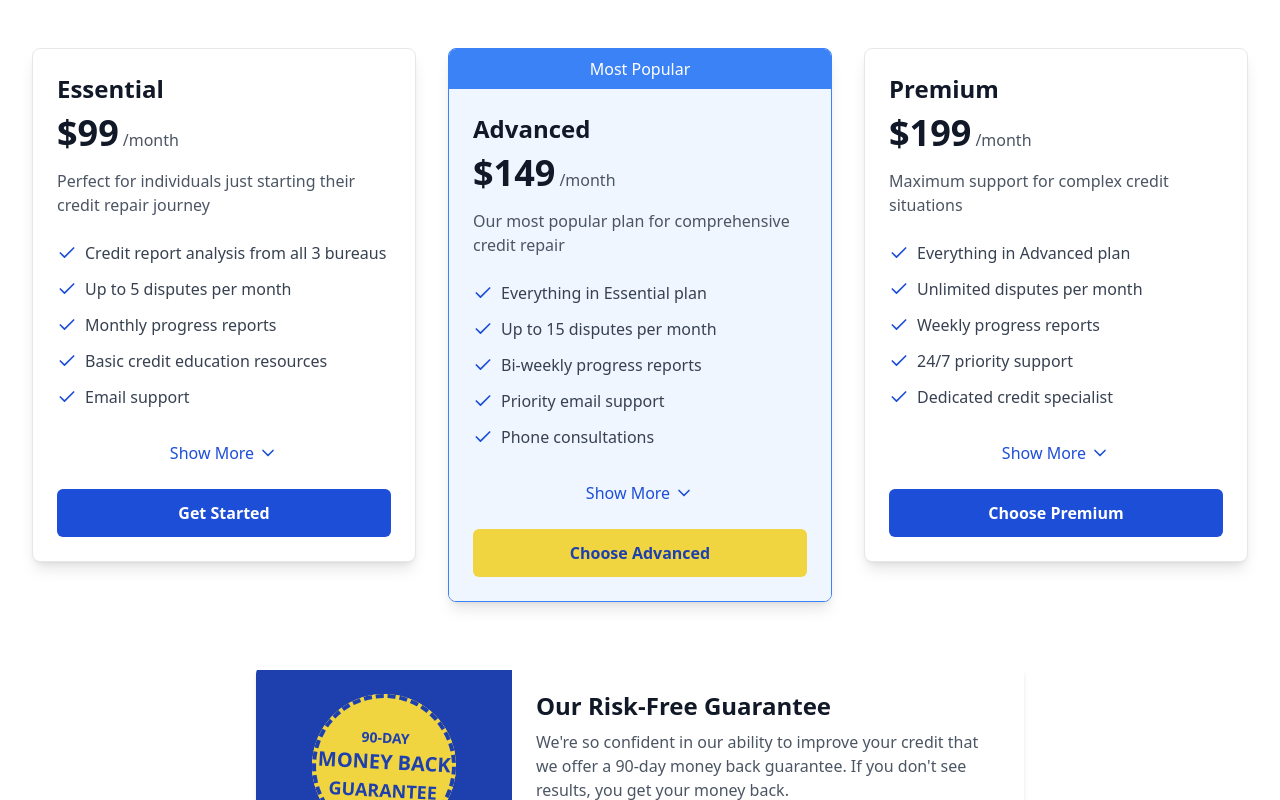
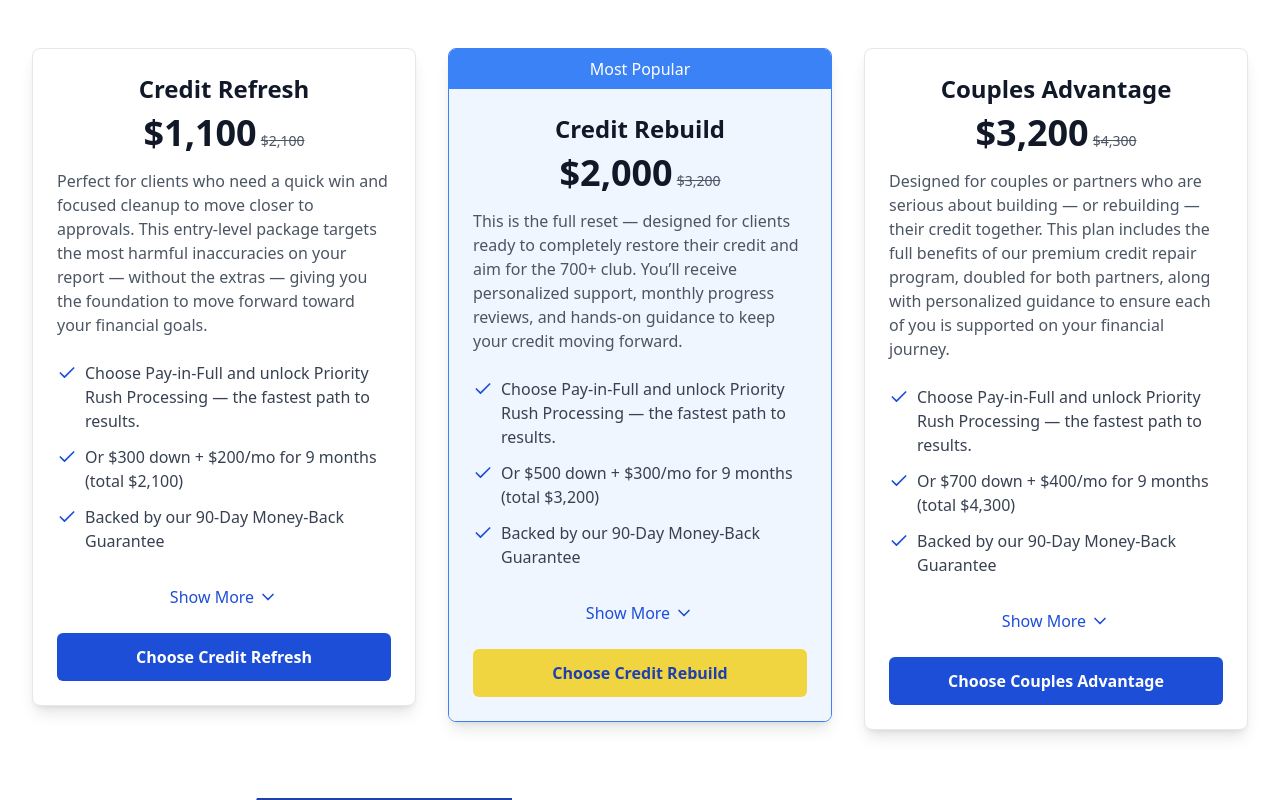
Before and after one commit to lumskii/accreditedFS, a React (Vite) app: page / in a window 1280 px wide. Shown: the part 1360-2160 px from the top of the page. Built offline with nearby package versions, Linux system fonts and the light colour scheme.

Commit message:
feat(pricing): update pricing tiers with new plans and original prices feat(booking): integrate EmailJS for booking form submissions

```diff
--- a/package.json
+++ b/package.json
@@ -8,6 +8,7 @@
     "preview": "vite preview"
   },
   "dependencies": {
+    "@emailjs/browser": "^4.4.1",
     "firebase": "^10.14.1",
     "lucide-react": "0.259.0",
     "react": "18.2.0",
--- a/src/components/BookingCTA.tsx
+++ b/src/components/BookingCTA.tsx
@@ -1,4 +1,5 @@
 import React, { useState } from 'react'
+import emailjs from '@emailjs/browser'
 
 type FormData = {
   name: string
@@ -14,11 +15,83 @@ const BookingCTA: React.FC = () => {
     const { name, value } = e.target
     setFormData((prev) => ({ ...prev, [name]: value }))
   }
+  const [isSending, setIsSending] = useState(false)
+
   const handleSubmit = (e: React.FormEvent) => {
     e.preventDefault()
-    // In a real implementation, this would send the data to a server
-    alert('Thank you for booking a consultation! We will contact you shortly to confirm your appointment.')
-    setFormData({ name: '', email: '', phone: '', preferredDate: '', message: '' })
+    const serviceId = import.meta.env.VITE_EMAILJS_SERVICE_ID
+    const templateAdminId = import.meta.env.VITE_EMAILJS_TEMPLATE_ID
+    const templateReplyId = import.meta.env.VITE_EMAILJS_TEMPLATE_ID_REPLY
+    const publicKey = import.meta.env.VITE_EMAILJS_PUBLIC_KEY
+  const rawRecipient = import.meta.env.VITE_BOOKING_RECIPIENT
+  const recipient = (rawRecipient && String(rawRecipient).trim()) || 'info@accreditedfs.com'
+
+    // Include several common recipient field names to match different template setups
+    const adminParams = {
+      from_name: formData.name,
+      from_email: formData.email,
+      phone: formData.phone,
+      preferred_date: formData.preferredDate,
+      message: formData.message,
+      // common template variables for recipient
+      to_email: recipient,
+      to: recipient,
+      recipient_email: recipient,
+      recipient: recipient,
+      email_to: recipient,
+    }
+
+    const senderEmailRaw = (formData.email || '').toString().trim()
+    const senderEmail = senderEmailRaw
+
+    // reply params include several common recipient keys so templates expecting
+    // different variable names will receive the address
+    const replyParams: Record<string, string> = {
+      to_name: formData.name,
+      to_email: senderEmail,
+      to: senderEmail,
+      recipient_email: senderEmail,
+      recipient: senderEmail,
+      email_to: senderEmail,
+      reply_to: senderEmail,
+      preferred_date: formData.preferredDate,
+      message: formData.message,
+    }
+
+    if (!serviceId || !templateAdminId || !publicKey) {
+      alert('Booking submission not configured. Please contact support.')
+      return
+    }
+
+    setIsSending(true)
+
+    // Send admin notification first
+    emailjs.send(serviceId, templateAdminId, adminParams, publicKey)
+      .then((res) => {
+        // Optionally send client auto-reply if a reply template is configured
+        if (templateReplyId) {
+          // basic email validation
+          const emailRegex = /^[^\s@]+@[^\s@]+\.[^\s@]+$/
+          if (!senderEmail || !emailRegex.test(senderEmail)) {
+            // skip reply if sender email invalid; log for debugging
+            console.warn('Skipping auto-reply: invalid sender email', senderEmail)
+            return res
+          }
+
+          return emailjs.send(serviceId, templateReplyId, replyParams, publicKey)
+            .then(() => res)
+        }
+        return res
+      })
+      .then(() => {
+        alert('Thank you for booking a consultation! We will contact you shortly to confirm your appointment.')
+        setFormData({ name: '', email: '', phone: '', preferredDate: '', message: '' })
+      })
+      .catch((err: unknown) => {
+        console.error('EmailJS error', err)
+        alert('There was an error sending your booking. Please try again or email info@accreditedfs.com directly.')
+      })
+      .finally(() => setIsSending(false))
   }
   return (
     <section id="booking" className="py-16 bg-blue-800 text-white">
--- a/src/components/PricingSection.tsx
+++ b/src/components/PricingSection.tsx
@@ -4,7 +4,8 @@ import { ChevronDown, ChevronUp, Check } from 'lucide-react'
 type Tier = {
   id: number
   name: string
-  price: number
+  price: string
+  originalPrice?: string
   description: string
   features: string[]
   expandedFeatures: string[]
@@ -21,31 +22,69 @@ const PricingSection: React.FC = () => {
   const pricingTiers = [
     {
       id: 1,
-      name: 'Essential',
-      price: 99,
-      description: 'Perfect for individuals just starting their credit repair journey',
-      features: ['Credit report analysis from all 3 bureaus', 'Up to 5 disputes per month', 'Monthly progress reports', 'Basic credit education resources', 'Email support'],
-      expandedFeatures: ['Personalized dispute letter templates', 'Identity theft scan', 'Score tracker dashboard', 'Financial planning consultation (30 min)', 'Debt management guidance'],
-      cta: 'Get Started',
+      name: 'Credit Refresh',
+      price: '1,100',
+      originalPrice: '2,100',
+      description: 'Perfect for clients who need a quick win and focused cleanup to move closer to approvals. This entry-level package targets the most harmful inaccuracies on your report — without the extras — giving you the foundation to move forward toward your financial goals.',
+      features: [
+        'Choose Pay-in-Full and unlock Priority Rush Processing — the fastest path to results.',
+        'Or $300 down + $200/mo for 9 months (total $2,100)',
+        'Backed by our 90-Day Money-Back Guarantee',
+      ],
+      expandedFeatures: [
+        "What's Included:",
+        'Up to 3 Collections Removed',
+        'Up to 2 Late Payments Removed',
+        'Up to 6 Hard Inquiries Removed',
+        'Full 3-Bureau Cleanup of outdated or inaccurate info',
+        'Monthly Progress Check-ins',
+      ],
+      cta: 'Choose Credit Refresh',
     },
     {
       id: 2,
-      name: 'Advanced',
-      price: 149,
-      description: 'Our most popular plan for comprehensive credit repair',
-      features: ['Everything in Essential plan', 'Up to 15 disputes per month', 'Bi-weekly progress reports', 'Priority email support', 'Phone consultations'],
-      expandedFeatures: ['Advanced dispute strategies', 'Creditor intervention letters', 'Debt validation services', 'Financial planning consultation (60 min)', 'Credit building recommendations', 'Goodwill intervention letters'],
-      cta: 'Choose Advanced',
+      name: 'Credit Rebuild',
+      price: '2,000',
+      originalPrice: '3,200',
+      description: 'This is the full reset — designed for clients ready to completely restore their credit and aim for the 700+ club. You’ll receive personalized support, monthly progress reviews, and hands-on guidance to keep your credit moving forward.',
+      features: [
+        'Choose Pay-in-Full and unlock Priority Rush Processing — the fastest path to results.',
+        'Or $500 down + $300/mo for 9 months (total $3,200)',
+        'Backed by our 90-Day Money-Back Guarantee',
+      ],
+      expandedFeatures: [
+        "What's Included:",
+        'Full Negative Item Removal (collections, charge-offs, bankruptcies, repos, evictions, student loans, medical bills)',
+        'Late Payment Deletions',
+        'Hard Inquiry Removal',
+        'One-on-One Mentorship Calls with Ola',
+        'Monthly Check-ins + Email & Support',
+        'Personalized Credit Strategy & Ongoing Guidance',
+      ],
+      cta: 'Choose Credit Rebuild',
       recommended: true,
     },
     {
       id: 3,
-      name: 'Premium',
-      price: 199,
-      description: 'Maximum support for complex credit situations',
-      features: ['Everything in Advanced plan', 'Unlimited disputes per month', 'Weekly progress reports', '24/7 priority support', 'Dedicated credit specialist'],
-      expandedFeatures: ['Legal action letters when needed', 'Cease & desist letters to collectors', 'FCRA violation identification', 'Expert witness testimony (if needed)', 'Monthly one-on-one strategy sessions', 'Lifetime credit monitoring', 'Post-repair maintenance plan'],
-      cta: 'Choose Premium',
+      name: 'Couples Advantage',
+      price: '3,200',
+      originalPrice: '4,300',
+      description: 'Designed for couples or partners who are serious about building — or rebuilding — their credit together. This plan includes the full benefits of our premium credit repair program, doubled for both partners, along with personalized guidance to ensure each of you is supported on your financial journey.',
+      features: [
+        'Choose Pay-in-Full and unlock Priority Rush Processing — the fastest path to results.',
+        'Or $700 down + $400/mo for 9 months (total $4,300)',
+        'Backed by our 90-Day Money-Back Guarantee',
+      ],
+      expandedFeatures: [
+        "What's Included:",
+        'Full Negative Item Removal (collections, charge-offs, bankruptcies, repos, evictions, student loans, medical bills)',
+        'Late Payment Deletions',
+        'Hard Inquiry Removal',
+        'One-on-One Mentorship Calls with Ola',
+        'Monthly Check-ins + Email & Tech Support',
+        'Joint Mentorship Calls + Personalized Guidance',
+      ],
+      cta: 'Choose Couples Advantage',
     },
   ]
   return (
@@ -117,12 +156,26 @@ const PriceCard: React.FC<{ tier: Tier; expanded: boolean; onToggle: () => void
     }
   }, [expanded])
 
+  // when closed, give all cards a baseline min-height so they line up;
+  // make the recommended card taller when closed so it appears longest.
+  // baseline closed heights (smaller on mobile, larger on md+)
+  const closedBaseMinH = !expanded ? 'min-h-[18rem] md:min-h-[22rem]' : ''
+  // recommended (middle) card should be clearly taller when closed
+  const recommendedClosedMinH = !expanded && tier.recommended ? 'min-h-[28rem] md:min-h-[40rem]' : ''
+
   return (
-    <div className={`self-start bg-white rounded-lg shadow-lg overflow-hidden border ${tier.recommended ? 'border-blue-500' : 'border-gray-200'} hover:shadow-xl transition-shadow`}>
+    <div className={`self-start bg-white rounded-lg shadow-lg overflow-hidden border ${tier.recommended ? 'border-blue-500' : 'border-gray-200'} hover:shadow-xl transition-shadow ${closedBaseMinH} ${recommendedClosedMinH}`}>
       {tier.recommended && <div className="bg-blue-500 text-white text-center py-2 font-medium">Most Popular</div>}
       <div className={`p-6 ${tier.recommended ? 'bg-blue-50' : ''}`}>
-        <h3 className="text-2xl font-bold text-gray-900 mb-2">{tier.name}</h3>
-        <div className="flex items-baseline mb-4"><span className="text-4xl font-bold text-gray-900">${tier.price}</span><span className="text-gray-600 ml-1">/month</span></div>
+        <div className="text-center mb-4">
+          <h3 className="text-2xl font-bold text-gray-900 mb-2">{tier.name}</h3>
+          <div className="flex items-baseline justify-center">
+            <span className="text-4xl font-bold text-gray-900">${tier.price}</span>
+            {tier.originalPrice && (
+              <span className="text-sm text-gray-600 line-through ml-1">${tier.originalPrice}</span>
+            )}
+          </div>
+        </div>
         <p className="text-gray-600 mb-6">{tier.description}</p>
         <div className="space-y-3 mb-6">{tier.features.map((feature, index) => (<div key={index} className="flex items-start"><Check className="h-5 w-5 text-blue-700 mr-2 flex-shrink-0 mt-0.5" /><span className="text-gray-700">{feature}</span></div>))}</div>
 
```
Also changed, not shown: 1 other file (tests, documents, lock files or other folders).
